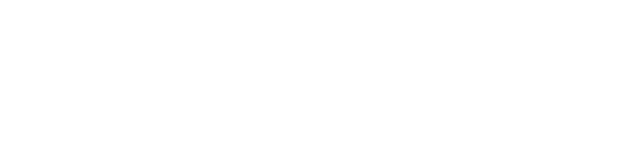
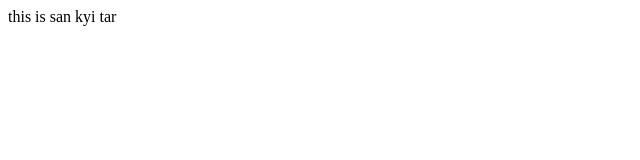
Before and after one commit to minnyanhtaw/it-club-git, a plain HTML site: page sankyitar.html in a window 1280 px wide. Shown: the whole page, without its empty margins (0-640 px from the left). Drawn offline with Linux system fonts and the light colour scheme.

Commit message:
add text

```diff
--- a/sankyitar.html
+++ b/sankyitar.html
@@ -6,6 +6,6 @@
     <title>Document</title>
 </head>
 <body>
-
+    this is san kyi tar
 </body>
 </html>
```
